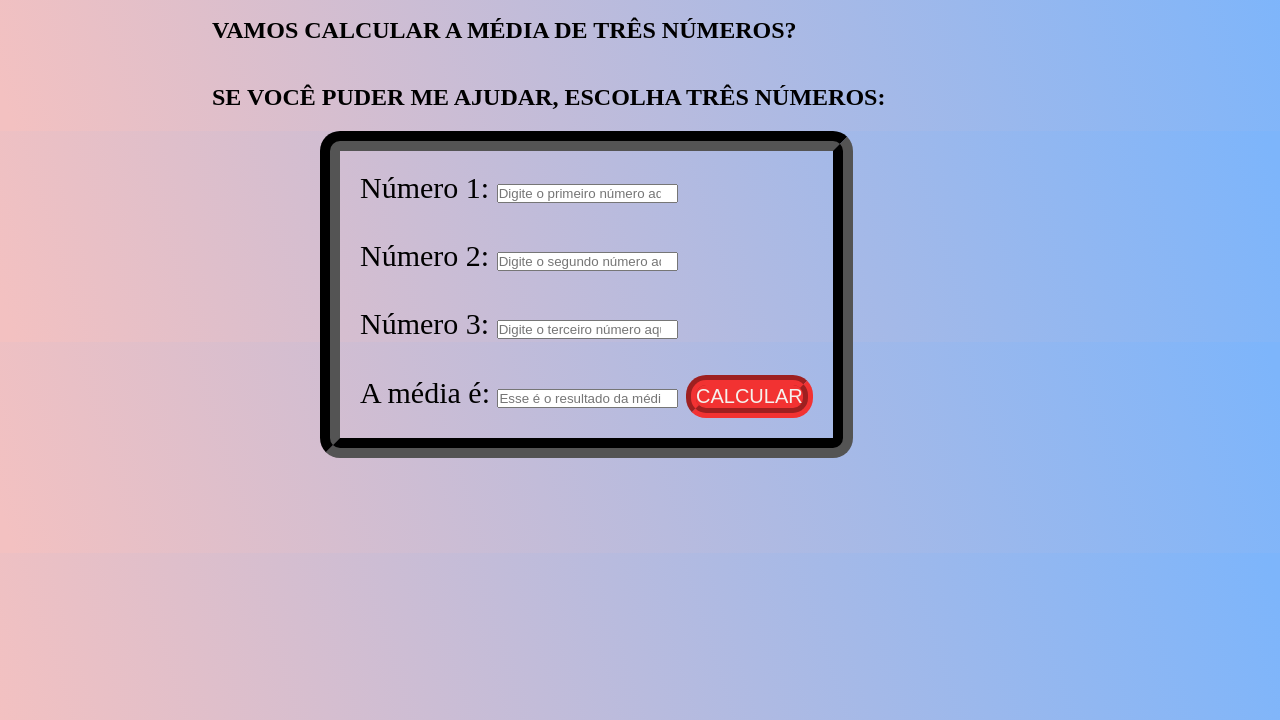
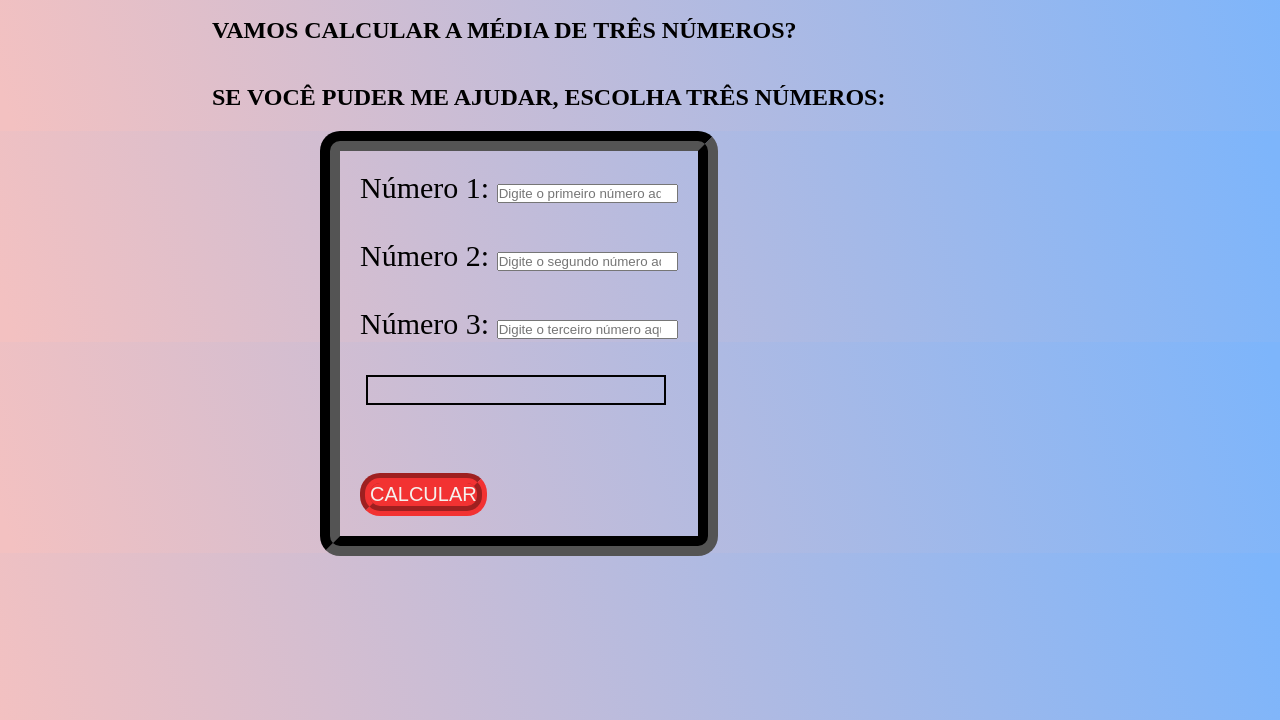
Before and after one commit to PriLeal/funcoes, a plain HTML site: page index.html in a window 1280 px wide. Shown: the part 80-800 px from the top of the page. Drawn offline with Linux system fonts and the light colour scheme.

Commit message:
calculando a média

```diff
--- a/index.html
+++ b/index.html
@@ -15,26 +15,27 @@
 
     <h2>SE VOCÊ PUDER ME AJUDAR, ESCOLHA TRÊS NÚMEROS:</h2>
 
-    <form>
+    <section id="form">
     <label>Número 1:</label>
     <input type="number" name="numeroum" id="one" placeholder="Digite o primeiro número aqui"/>
-<div>
+
+<br>
 <br>
     <label>Número 2:</label>
     <input type="number" name="numerodois" id="two" placeholder="Digite o segundo número aqui"/>
-<div>
+<br>
 <br>
     <label>Número 3:</label>
     <input type="number" name="numerotres" id="three" placeholder="Digite o terceiro número aqui"/>
-<div>
 <br>
-    <label>A média é:</label>
-    <input type="number" name="nummedia" id="media" placeholder="Esse é o resultado da média"/>
+<br>
+    <div id="calcular"></div>
+<br><br>
 
-    <button id="calcular">CALCULAR</button>
+<button onclick="calcular()">CALCULAR</button>
+</section>
 
 
-</form>
 
 <script src="script.js"></script>
 </body>
--- a/script.js
+++ b/script.js
@@ -1,15 +1,11 @@
 function calcular(){
-    var one = document.getElementById("one").value;
-    var two = document.getElementById("two").value;
-    var three = document.getElementById("three").value;
+    var one = parseFloat(document.getElementById("one").value);
+    var two = parseFloat(document.getElementById("two").value);
+    var three = parseFloat(document.getElementById("three").value);
 
 
     var media = (Number(one) + Number(two) + Number(three)) / 3;
 
-    document.getElementById("media").value = media;
+    document.getElementById("calcular").innerHTML = "A MÉDIA É:" + media.toFixed(2);
 
     }
-
-
-
-    document.getElementById("calcular").addEventListener("click", calcular);
--- a/style.css
+++ b/style.css
@@ -20,7 +20,7 @@ h2{
     left: 15%;
 }
 
-form{
+#form{
     padding: 20px;
     font-size: 30px;
     border: 20px;
@@ -40,3 +40,15 @@ button{
     font-size: 20px;
     border-radius: 20px;
 }
+
+#calcular{
+    font-size: 22px;
+    padding: 5px;
+    height: 30px;
+    width: 300px;
+    border: 2px;
+    border-style: solid;
+    border-color: black;
+    position: relative;
+    left: 2%;
+}
```
